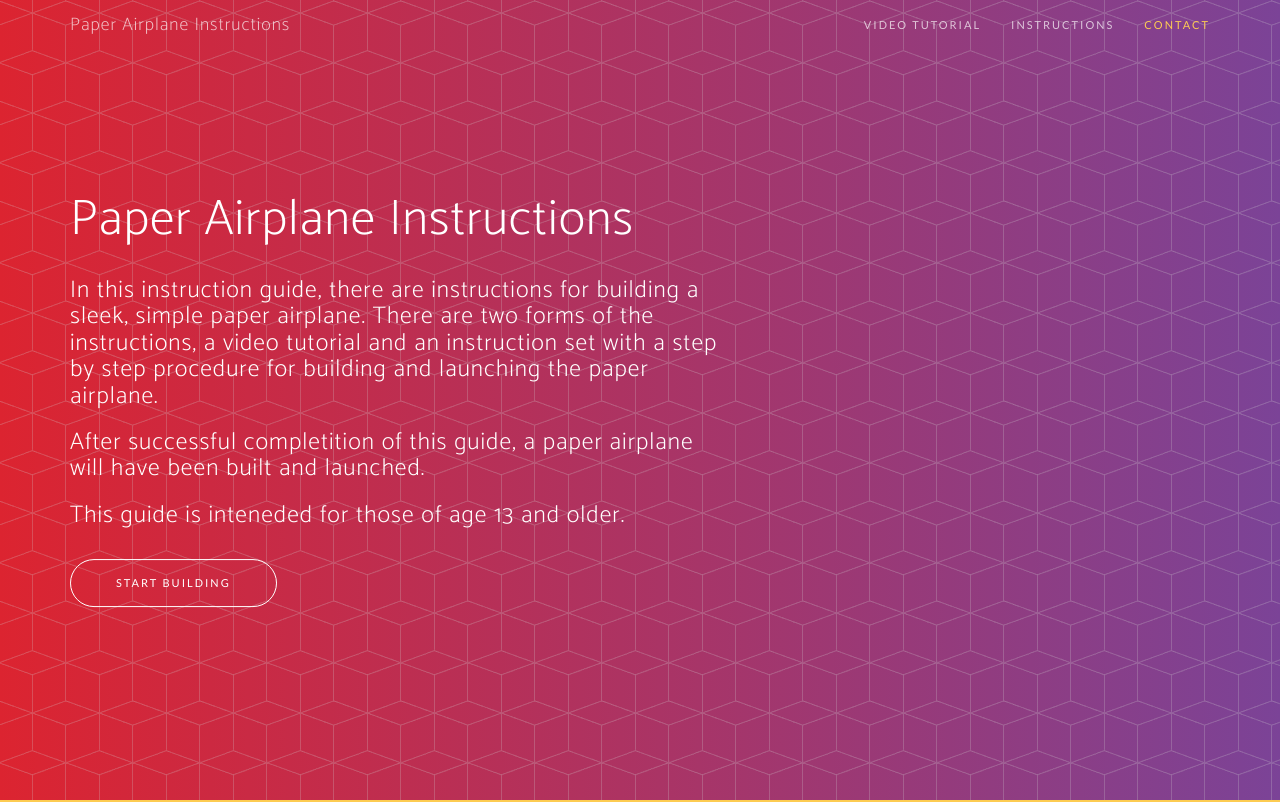
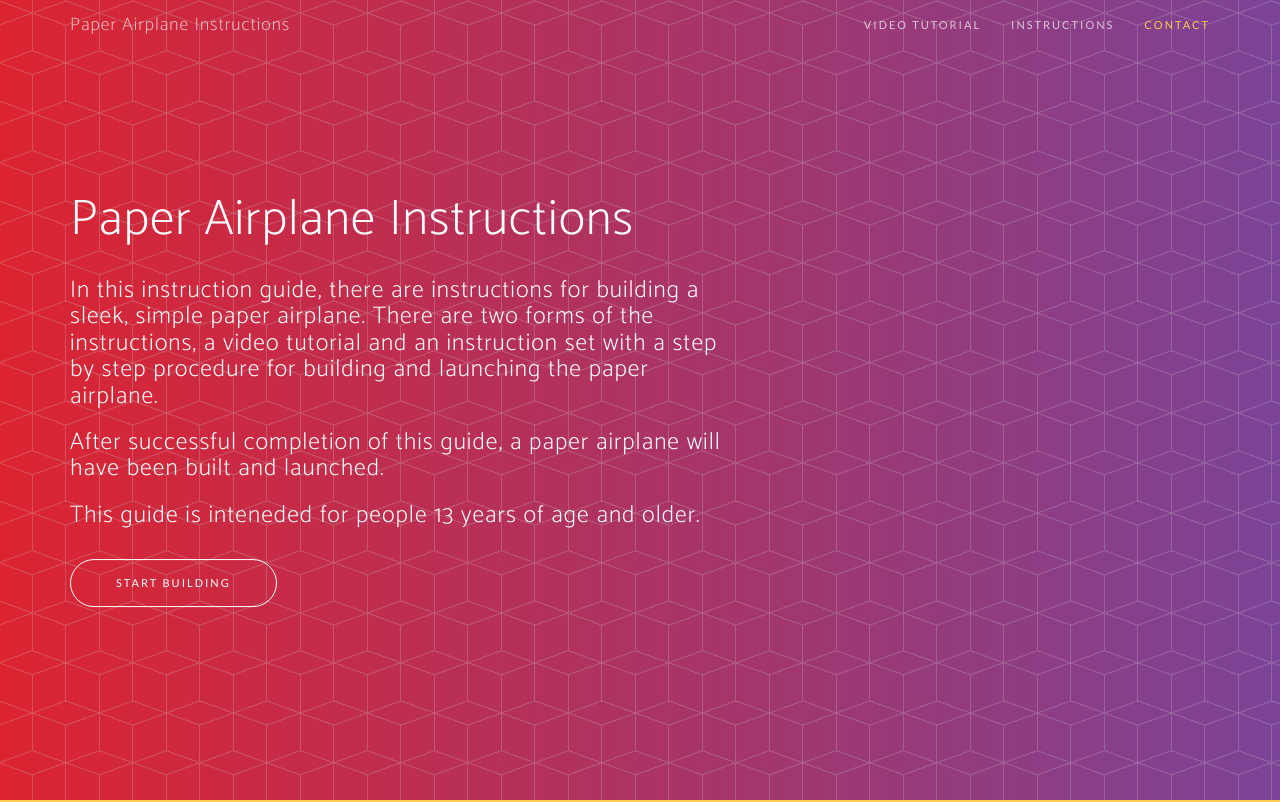
Before and after one commit to jackcmeyer/paperairplaneinstructions, a website: page index.html in a window 1280 px wide. Shown: the top 802 px of the page. Drawn offline with nearby package versions, Linux system fonts and the light colour scheme; a web font is replaced by a local one.

Commit message:
fixed spelling and wording

```diff
--- a/index.html
+++ b/index.html
@@ -100,11 +100,11 @@
                                 for building and launching the paper airplane.
                             </h3>
                             <h3>
-                                After successful completition of this guide, a paper airplane
+                                After successful completion of this guide, a paper airplane
                                 will have been built and launched.
                             </h3>
                             <h3>
-                                This guide is inteneded for those of age 13 and older.
+                                This guide is inteneded for people 13 years of age and older.
                             </h3>
                         </br>
                             <a href="#features" class="btn btn-outline btn-xl page-scroll">Start Building</a>
```
